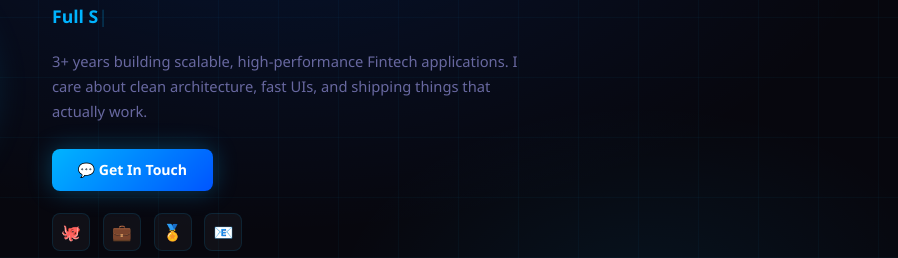
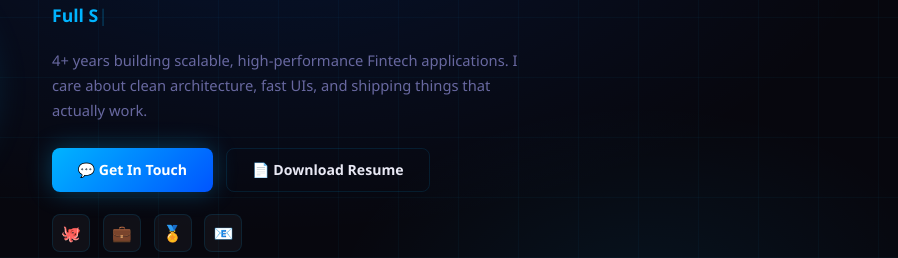
Before and after one commit to Jaivalvyas/jaivalvyas.github.io, a plain HTML site: page index.html in a window 1280 px wide. Shown: the part 343-601 px from the top of the page, 382-1280 px from the left. Drawn offline with Linux system fonts and the light colour scheme.

Commit message:
Update experience from 3 to 4 years in hero description

```diff
--- a/index.html
+++ b/index.html
@@ -193,10 +193,11 @@ footer span{color:var(--accent);}
       <h1 class="hero-name">Jaival <span class="accent">Vyas</span></h1>
       <div class="hero-title">Full Stack Developer · Fintech Specialist · Pune, India</div>
       <div id="typed-wrap"><span id="typed"></span></div>
-      <p class="hero-desc">3+ years building scalable, high-performance Fintech applications. I care about clean architecture, fast UIs, and shipping things that actually work.</p>
+      <p class="hero-desc">4+ years building scalable, high-performance Fintech applications. I care about clean architecture, fast UIs, and shipping things that actually work.</p>
       <div class="hero-btns">
         <!-- <a href="#projects" class="btn btn-primary">🚀 View My Work</a> -->
         <a href="#contact" class="btn btn-primary">💬 Get In Touch</a>
+        <a href="https://jaivalvyas.github.io/resume.pdf" download="Jaival_Vyas_Resume.pdf" class="btn btn-outline">📄 Download Resume</a>
       </div>
       <div class="hero-socials">
         <a href="https://github.com/Jaivalvyas" target="_blank" class="social-btn" title="GitHub">🐙</a>
```
